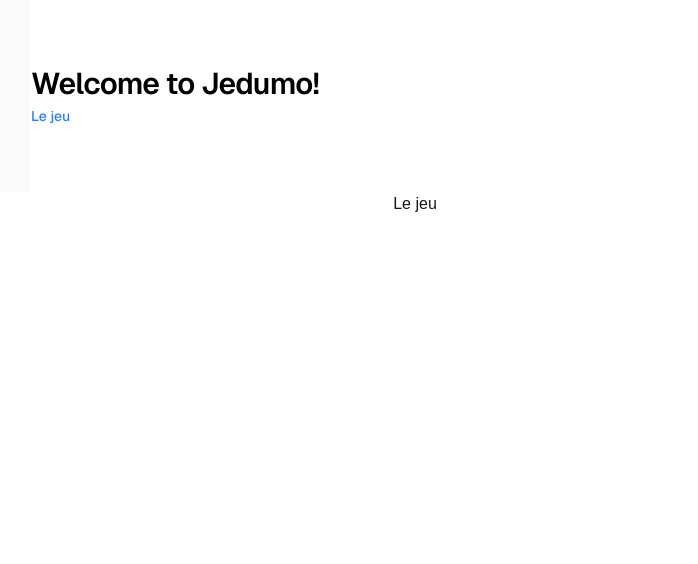
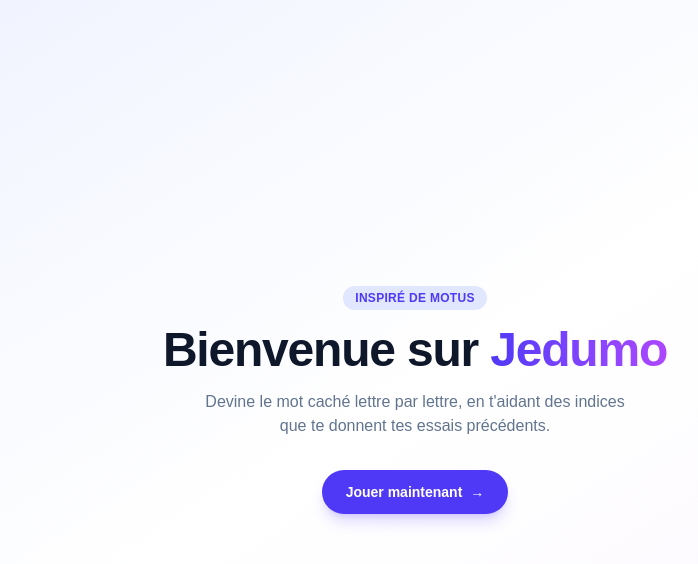
Before and after one commit to Yvelin-officiel/jedumo, a Next.js app: page /jedumo in a window 1280 px wide. Shown: the top 564 px of the page, without its empty margins (225-923 px from the left). Built offline with nearby package versions, Linux system fonts and the light colour scheme.

Commit message:
modif visuel + api

```diff
--- /dev/null
+++ b/src/app/api/route.ts
@@ -0,0 +1,3 @@
+export async function GET() {
+  return Response.json({ ok: true, message: "Coucou" }, { status: 200 })
+}
--- a/src/app/jedumo/page.tsx
+++ b/src/app/jedumo/page.tsx
@@ -1,21 +1,26 @@
-import Image from "next/image"
-
 export default function JeuDuMoHome() {
   return (
-    <div className="flex flex-col flex-1 justify-center items-center bg-zinc-50 font-sans dark:bg-black">
-      <main className="flex flex-1 w-full max-w-3xl flex-col items-center  py-16 bg-white dark:bg-black sm:items-start">
-        <h1 className="max-w-xs text-3xl font-semibold leading-10 tracking-tight text-black dark:text-zinc-50">
-          Welcome to Jedumo!
-        </h1>
-        <nav>
-          <a
-            href="/jedumo/game"
-            className="text-sm font-medium text-blue-500 hover:underline"
-          >
-            Le jeu
-          </a>
-        </nav>
-      </main>
+    <div className="flex flex-1 flex-col items-center justify-center bg-gradient-to-br from-indigo-50 via-white to-purple-50 px-6 py-24 text-center dark:from-slate-950 dark:via-slate-900 dark:to-indigo-950">
+      <span className="mb-4 inline-flex items-center rounded-full bg-indigo-100 px-3 py-1 text-xs font-semibold tracking-wide text-indigo-600 uppercase dark:bg-indigo-500/10 dark:text-indigo-300">
+        Inspiré de Motus
+      </span>
+      <h1 className="max-w-xl text-4xl font-extrabold tracking-tight text-slate-900 sm:text-5xl dark:text-white">
+        Bienvenue sur{" "}
+        <span className="bg-gradient-to-r from-indigo-600 to-purple-500 bg-clip-text text-transparent">
+          Jedumo
+        </span>
+      </h1>
+      <p className="mt-4 max-w-md text-base text-slate-500 dark:text-slate-400">
+        Devine le mot caché lettre par lettre, en t&apos;aidant des indices que
+        te donnent tes essais précédents.
+      </p>
+      <a
+        href="/jedumo/game"
+        className="mt-8 inline-flex items-center gap-2 rounded-full bg-indigo-600 px-6 py-3 text-sm font-semibold text-white shadow-lg shadow-indigo-600/20 transition-all hover:-translate-y-0.5 hover:bg-indigo-500 hover:shadow-xl hover:shadow-indigo-600/30"
+      >
+        Jouer maintenant
+        <span aria-hidden="true">→</span>
+      </a>
     </div>
   )
 }
--- a/src/app/layout.tsx
+++ b/src/app/layout.tsx
@@ -27,12 +27,7 @@ export default function RootLayout({
       lang="en"
       className={`${geistSans.variable} ${geistMono.variable} h-full antialiased`}
     >
-      <body className="min-h-full flex flex-col">
-        {children}
-        <nav className="w-full flex item-center justify-center">
-          <a href="/jedumo">Le jeu</a>
-        </nav>
-      </body>
+      <body className="h-full flex flex-col">{children}</body>
     </html>
   )
 }
```
Also changed, not shown: src/app/jedumo/game/WordsList.tsx (+6 -4 lines).
